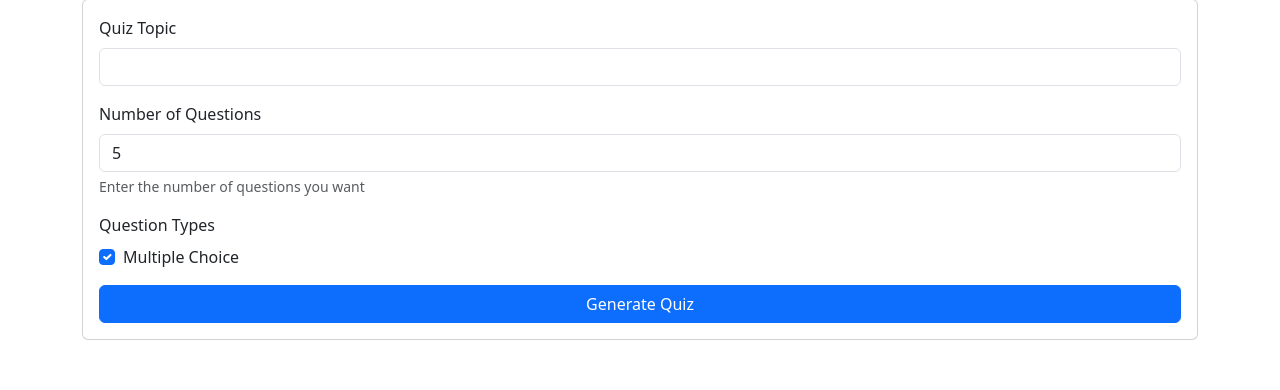
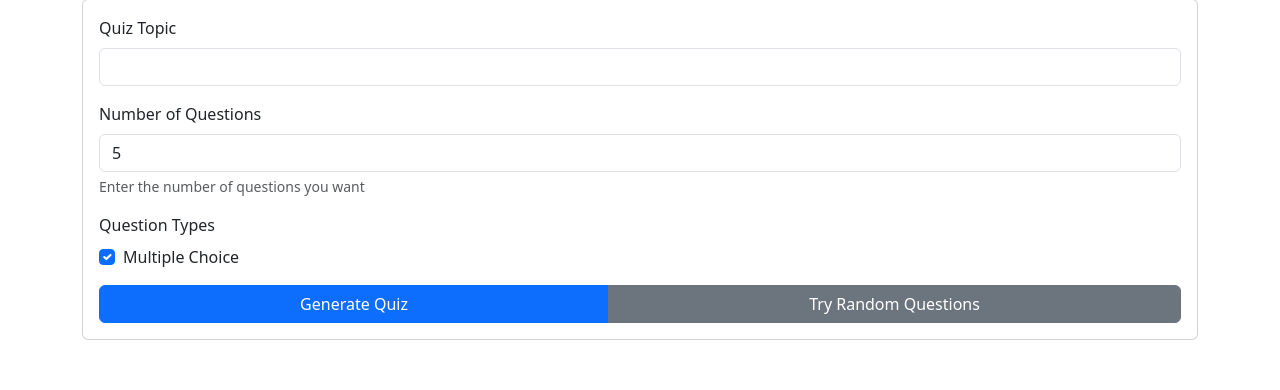
Before and after one commit to MACantara/TriviaByte, a Flask app: page / in a window 1280 px wide. Shown: the part 121-511 px from the top of the page. Run offline with Flask 3, Linux system fonts and the light colour scheme; parts of the project's set-up code (start-up, migrations or seed data) failed here and were passed over.

Commit message:
Add functionality to fetch and display random quiz questions

```diff
--- a/routes/quiz_routes.py
+++ b/routes/quiz_routes.py
@@ -2,8 +2,10 @@ from flask import Blueprint, render_template, request, jsonify, current_app
 from services.quiz_service import QuizService
 from services.ai_service import AIService
 from services.database_service import DatabaseService
+from models.quiz import Question
 from config.database import db
 import logging
+from sqlalchemy.sql import func
 
 quiz_bp = Blueprint('quiz', __name__)
 quiz_service = QuizService()
@@ -66,3 +68,29 @@ def save_question():
             'status': 'error',
             'message': "Failed to save question"
         }), 500
+
+@quiz_bp.route('/random-questions', methods=['GET'])
+def get_random_questions():
+    try:
+        # Get 5 random questions from the database
+        random_questions = Question.query.order_by(func.random()).limit(5).all()
+
+        questions = [{
+            'id': q.id,
+            'question': q.question,
+            'options': q.options,
+            'correct_answer': q.correct_answer,  # Add correct_answer field
+            'type': 'multiple_choice',
+            'created_at': q.created_at.isoformat()
+        } for q in random_questions]
+
+        return jsonify({
+            'questions': questions,
+            'status': 'success'
+        })
+    except Exception as e:
+        current_app.logger.error(f"Error fetching random questions: {str(e)}")
+        return jsonify({
+            'error': "Failed to fetch questions",
+            'status': 'error'
+        }), 500
--- a/static/js/quizAPI.js
+++ b/static/js/quizAPI.js
@@ -23,6 +23,20 @@ const QuizAPI = {
                 method: 'POST',
                 contentType: 'application/json',
                 data: JSON.stringify(question)
+            });
+            return response;
+        } catch (error) {
+            console.error('API Error:', error);
+            throw error;
+        }
+    },
+
+    getRandomQuestions: async function() {
+        try {
+            const response = await $.ajax({
+                url: '/random-questions',
+                method: 'GET',
+                contentType: 'application/json'
             });
             return response;
         } catch (error) {
--- a/static/js/quizLogic.js
+++ b/static/js/quizLogic.js
@@ -7,6 +7,7 @@ const QuizLogic = {
     init: function() {
         this.setupFormSubmission();
         this.setupQuizSubmission();
+        this.setupRandomQuiz();
     },
 
     // Setup form submission
@@ -45,6 +46,29 @@ const QuizLogic = {
         });
     },
 
+    setupRandomQuiz: function() {
+        $('#randomQuiz').on('click', async (e) => {
+            e.preventDefault();
+            QuizUI.showLoading();
+
+            try {
+                const response = await QuizAPI.getRandomQuestions();
+                if (response.status === 'success' && response.questions.length > 0) {
+                    this.currentQuiz = { questions: response.questions };
+                    QuizUI.displayQuiz(this.currentQuiz);
+                    $('#quizContainer').removeClass('d-none');
+                } else {
+                    alert('No questions available. Try generating new ones!');
+                }
+            } catch (error) {
+                console.error('Error:', error);
+                alert('Error loading random questions. Please try again.');
+            } finally {
+                QuizUI.hideLoading();
+            }
+        });
+    },
+
     submitQuiz: function(answers) {
         const quizData = this.currentQuiz;
 
@@ -55,6 +79,7 @@ const QuizLogic = {
 
         const resultsDetails = answers.map((answer, index) => {
             const question = quizData.questions[index];
+            // Use correct_answer field for checking
             const isCorrect = this.compareAnswers(answer.userAnswer, question.correct_answer);
 
             return {
@@ -79,6 +104,7 @@ const QuizLogic = {
             seenQuestions.add(question.question);
 
             const userAnswer = $(`[name="q${index}"]:checked`).val();
+            // Use correct_answer field for validation
             answers.push({
                 questionText: question.question,
                 userAnswer: userAnswer,
--- a/templates/components/quiz_form.html
+++ b/templates/components/quiz_form.html
@@ -19,7 +19,10 @@
                 </div>
                 {% endfor %}
             </div>
-            <button type="submit" class="btn btn-primary w-100">Generate Quiz</button>
+            <div class="btn-group w-100">
+                <button type="submit" class="btn btn-primary">Generate Quiz</button>
+                <button type="button" id="randomQuiz" class="btn btn-secondary">Try Random Questions</button>
+            </div>
         </form>
     </div>
 </div>
```
